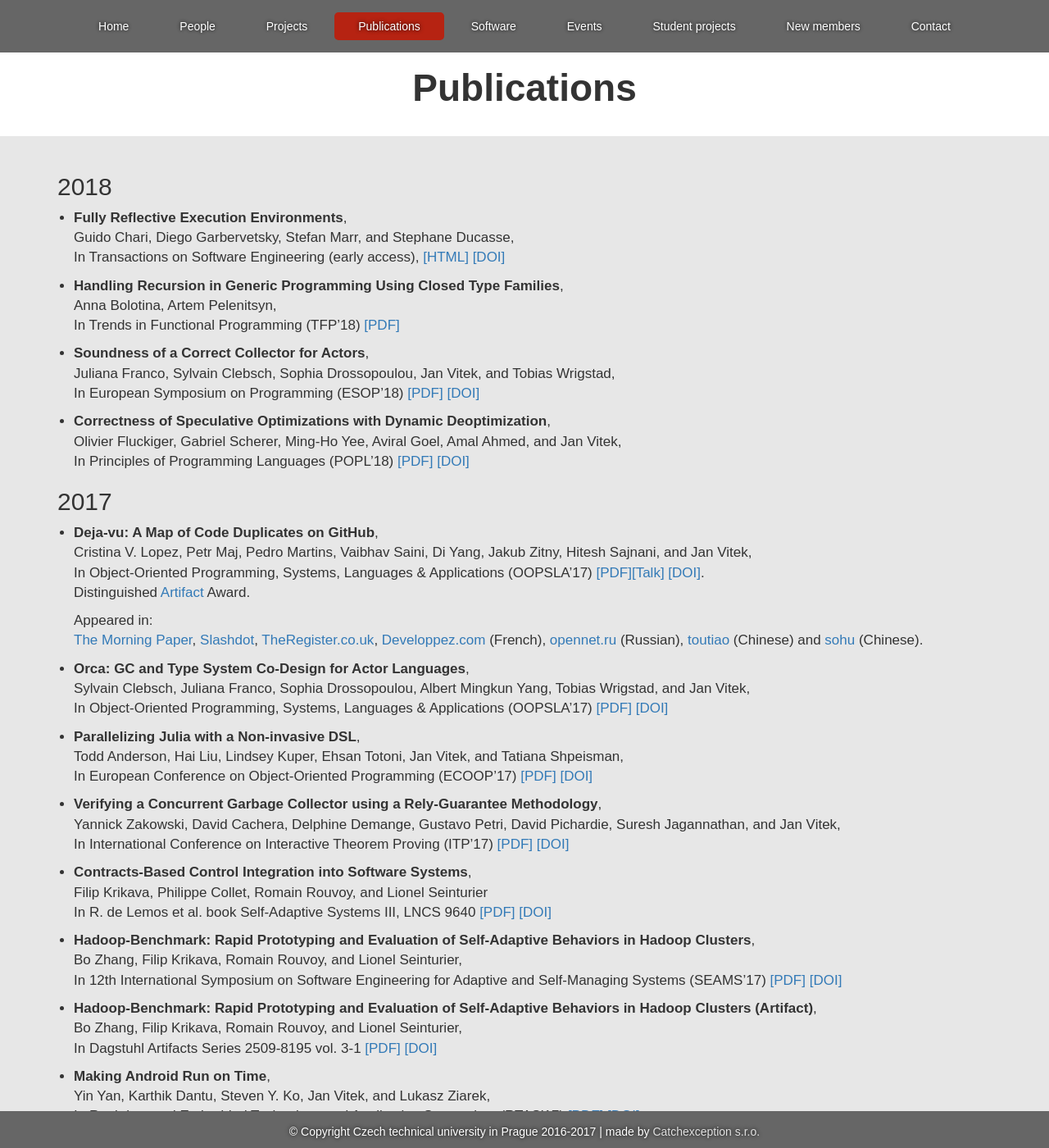
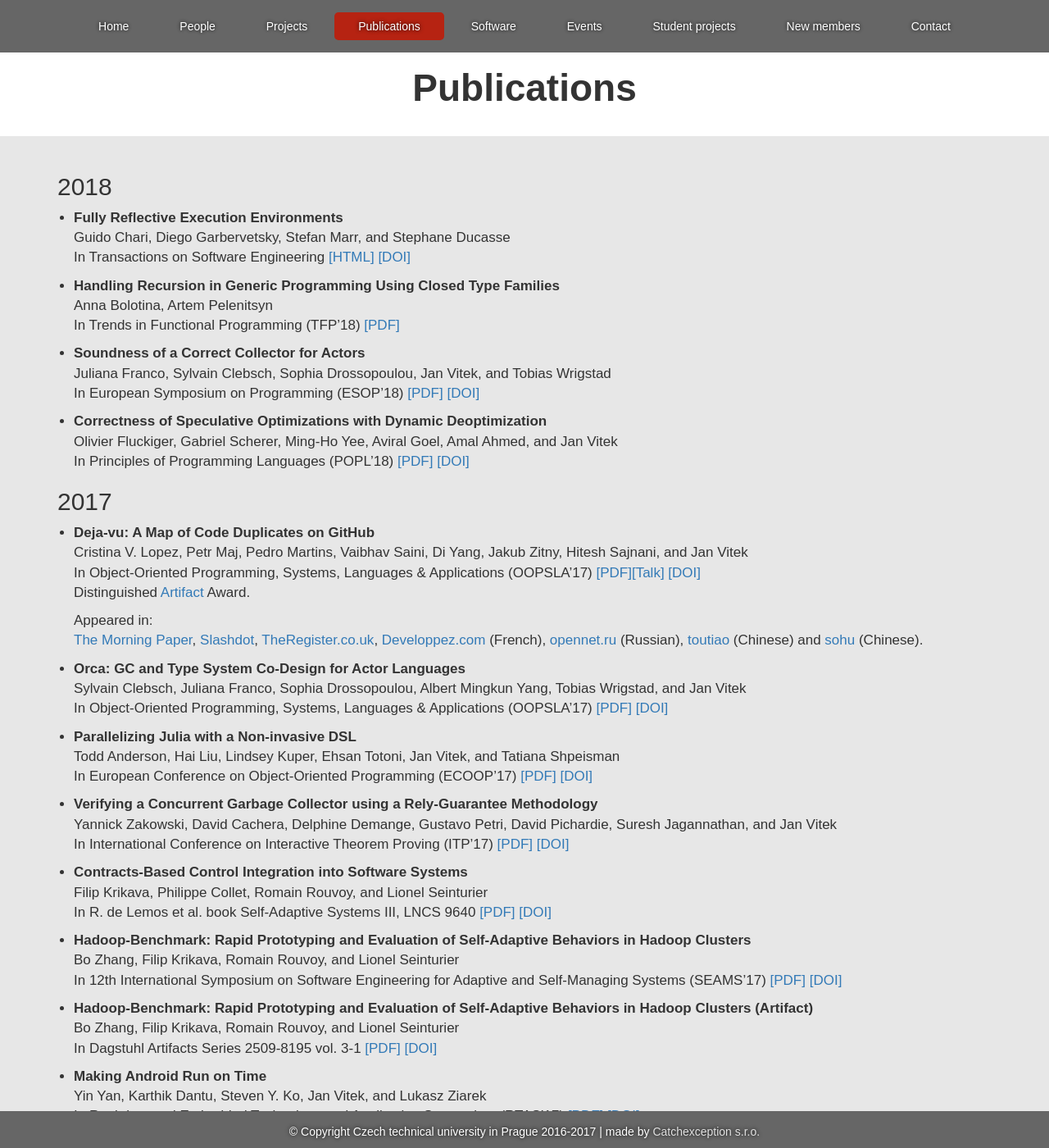
Before and after one commit to PRL-PRG/prl-prg.github.io, a Jekyll site: the page built from publications.md, in a window 1280 px wide and 1400 px high. Shown: the whole window at 82% size. Built offline with Jekyll 4.4.1, drawn with Linux system fonts in a browser that asks for light colours; some of the changed text lies outside the part shown.

Commit message:
Punctuation extermination in publications section.

```diff
--- a/publications.md
+++ b/publications.md
@@ -6,8 +6,8 @@ title: Publications
 ## 2018
 
 <!-- July 16-18
-- **Tests from Traces: Automated Unit Test Extraction for R**,
-  Filip Křikava, Jan Vitek,
+- **Tests from Traces: Automated Unit Test Extraction for R**
+  Filip Křikava, Jan Vitek
   In International Symposium on Software Testing and Analysis (ISSTA'18)
   [[PDF]]()
   [[DOI]]()
@@ -15,51 +15,51 @@ title: Publications
 -->
 
 <!-- July 15-21
-- **KafKa: Gradual Typing for Objects**,
-  Benjamin Chung, Paley Li, Francesco Zappa Nardelli, and Jan Vitek,
+- **KafKa: Gradual Typing for Objects**
+  Benjamin Chung, Paley Li, Francesco Zappa Nardelli, and Jan Vitek
   In European Conference on Object-Oriented Programming (ECOOP'18)
   [[PDF]]()
   [[DOI]]()
 -->
 
 <!-- July 10-13
--  **Automated unit test generation using genthat**,
-  Filip Křikava, Jan Vitek,
+-  **Automated unit test generation using genthat**
+  Filip Křikava, Jan Vitek
   In The Conference for Users of R (userR!'18)
   [[PDF]]()
   [[DOI]]()
 -->
 
-- **Fully Reflective Execution Environments**,
-  Guido Chari, Diego Garbervetsky, Stefan Marr, and Stephane Ducasse,
-  In Transactions on Software Engineering (early access),
+- **Fully Reflective Execution Environments** <!-- new line -->
+  Guido Chari, Diego Garbervetsky, Stefan Marr, and Stephane Ducasse <!-- new line -->
+  In Transactions on Software Engineering
   [[HTML]](https://ieeexplore.ieee.org/document/8307099/)
   [[DOI]](https://doi.org/10.1109/TSE.2018.2812715)
 
-- **Handling Recursion in Generic Programming Using Closed Type Families**,
-  Anna Bolotina, Artem Pelenitsyn,
+- **Handling Recursion in Generic Programming Using Closed Type Families** <!-- new line -->
+  Anna Bolotina, Artem Pelenitsyn <!-- new line -->
   In Trends in Functional Programming (TFP'18)
   [[PDF]](http://staff.mmcs.sfedu.ru/~ulysses/Papers/2018-TFP-dgp-recursion.pdf)
 
-- **Soundness of a Correct Collector for Actors**,
-  Juliana Franco, Sylvain Clebsch, Sophia Drossopoulou, Jan Vitek, and Tobias Wrigstad,
+- **Soundness of a Correct Collector for Actors** <!-- new line -->
+  Juliana Franco, Sylvain Clebsch, Sophia Drossopoulou, Jan Vitek, and Tobias Wrigstad <!-- new line -->
   In European Symposium on Programming (ESOP'18)
   [[PDF]](http://janvitek.org/pubs/esop18.pdf)
   [[DOI]](https://dx.doi.org/10.1007/978-3-319-89884-1_31)
 
-- **Correctness of Speculative Optimizations with Dynamic Deoptimization**,
-  Olivier Fluckiger, Gabriel Scherer, Ming-Ho Yee, Aviral Goel, Amal Ahmed, and Jan Vitek,
+- **Correctness of Speculative Optimizations with Dynamic Deoptimization** <!-- new line -->
+  Olivier Fluckiger, Gabriel Scherer, Ming-Ho Yee, Aviral Goel, Amal Ahmed, and Jan Vitek <!-- new line -->
   In Principles of Programming Languages (POPL'18)
   [[PDF]](http://janvitek.org/pubs/popl18.pdf)
   [[DOI]](https://doi.org/10.1145/3158137)
 
 ## 2017
 
-- **Deja-vu: A Map of Code Duplicates on GitHub**,
-  Cristina V. Lopez, Petr Maj, Pedro Martins, Vaibhav Saini, Di Yang, Jakub Zitny, Hitesh Sajnani, and Jan Vitek,
+- **Deja-vu: A Map of Code Duplicates on GitHub** <!-- new line -->
+  Cristina V. Lopez, Petr Maj, Pedro Martins, Vaibhav Saini, Di Yang, Jakub Zitny, Hitesh Sajnani, and Jan Vitek <!-- new line -->
   In Object-Oriented Programming, Systems, Languages & Applications (OOPSLA'17)
   [[PDF]](http://janvitek.org/pubs/oopsla17b.pdf)[[Talk]](https://www.youtube.com/watch?v=4M-ASEpVOaY)
-  [[DOI]](https://doi.org/10.1145/3133908).
+  [[DOI]](https://doi.org/10.1145/3133908) <!-- new line -->
   Distinguished [Artifact](http://mondego.ics.uci.edu/projects/dejavu/) Award.
 
   Appeared in:
@@ -71,50 +71,50 @@ title: Publications
   [toutiao](https://www.toutiao.com/a6491879685222302221/) (Chinese)
   and [sohu](http://www.sohu.com/a/206363660_114760) (Chinese).
 
-- **Orca: GC and Type System Co-Design for Actor Languages**,
-  Sylvain Clebsch, Juliana Franco, Sophia Drossopoulou, Albert Mingkun Yang, Tobias Wrigstad, and Jan Vitek,
+- **Orca: GC and Type System Co-Design for Actor Languages** <!-- new line -->
+  Sylvain Clebsch, Juliana Franco, Sophia Drossopoulou, Albert Mingkun Yang, Tobias Wrigstad, and Jan Vitek <!-- new line -->
   In Object-Oriented Programming, Systems, Languages & Applications (OOPSLA'17)
   [[PDF]](http://janvitek.org/pubs/oopsla17a.pdf)
   [[DOI]](https://doi.org/10.1145/3133896)
 
-- **Parallelizing Julia with a Non-invasive DSL**,
-  Todd Anderson, Hai Liu, Lindsey Kuper, Ehsan Totoni, Jan Vitek, and Tatiana Shpeisman,
+- **Parallelizing Julia with a Non-invasive DSL** <!-- new line -->
+  Todd Anderson, Hai Liu, Lindsey Kuper, Ehsan Totoni, Jan Vitek, and Tatiana Shpeisman <!-- new line -->
   In European Conference on Object-Oriented Programming (ECOOP'17)
   [[PDF]](http://janvitek.org/pubs/ecoop17.pdf)
   [[DOI]](http://dx.doi.org/10.4230/LIPIcs.ECOOP.2017.4)
 
-- **Verifying a Concurrent Garbage Collector using a Rely-Guarantee Methodology**,
-  Yannick Zakowski, David Cachera, Delphine Demange, Gustavo Petri, David Pichardie, Suresh Jagannathan, and Jan Vitek,
+- **Verifying a Concurrent Garbage Collector using a Rely-Guarantee Methodology** <!-- new line -->
+  Yannick Zakowski, David Cachera, Delphine Demange, Gustavo Petri, David Pichardie, Suresh Jagannathan, and Jan Vitek <!-- new line -->
   In International Conference on Interactive Theorem Proving (ITP'17)
   [[PDF]](http://janvitek.org/pubs/ITP17.pdf)
   [[DOI]](https://doi.org/10.1007/978-3-319-66107-0_31)
 
-- **Contracts-Based Control Integration into Software Systems**,
-  Filip Krikava, Philippe Collet, Romain Rouvoy, and Lionel Seinturier
+- **Contracts-Based Control Integration into Software Systems** <!-- new line -->
+  Filip Krikava, Philippe Collet, Romain Rouvoy, and Lionel Seinturier <!-- new line -->
   In R. de Lemos et al. book Self-Adaptive Systems III, LNCS 9640
   [[PDF]](https://link.springer.com/content/pdf/10.1007%2F978-3-319-74183-3_9.pdf)
   [[DOI]](https://doi.org/10.1007/978-3-319-74183-3)
 
-- **Hadoop-Benchmark: Rapid Prototyping and Evaluation of Self-Adaptive Behaviors in Hadoop Clusters**,
-  Bo Zhang, Filip Krikava, Romain Rouvoy, and Lionel Seinturier,
+- **Hadoop-Benchmark: Rapid Prototyping and Evaluation of Self-Adaptive Behaviors in Hadoop Clusters** <!-- new line -->
+  Bo Zhang, Filip Krikava, Romain Rouvoy, and Lionel Seinturier <!-- new line -->
   In 12th International Symposium on Software Engineering for Adaptive and Self-Managing Systems (SEAMS’17)
   [[PDF]](https://hal.inria.fr/hal-01475635.pdf)
   [[DOI]](http://dx.doi.org/10.1109/SEAMS.2017.15)
 
-- **Hadoop-Benchmark: Rapid Prototyping and Evaluation of Self-Adaptive Behaviors in Hadoop Clusters (Artifact)**,
-  Bo Zhang, Filip Krikava, Romain Rouvoy, and Lionel Seinturier,
+- **Hadoop-Benchmark: Rapid Prototyping and Evaluation of Self-Adaptive Behaviors in Hadoop Clusters (Artifact)** <!-- new line -->
+  Bo Zhang, Filip Krikava, Romain Rouvoy, and Lionel Seinturier <!-- new line -->
   In Dagstuhl Artifacts Series 2509-8195 vol. 3-1
   [[PDF]](http://drops.dagstuhl.de/opus/volltexte/2017/7139)
   [[DOI]](http://dx.doi.org/10.4230/DARTS.3.1.1)
 
-- **Making Android Run on Time**,
-  Yin Yan, Karthik Dantu, Steven Y. Ko, Jan Vitek, and Lukasz Ziarek,
+- **Making Android Run on Time** <!-- new line -->
+  Yin Yan, Karthik Dantu, Steven Y. Ko, Jan Vitek, and Lukasz Ziarek <!-- new line -->
   In Real-time and Embedded Technology and Application Symposium (RTAS'17)
   [[PDF]](http://janvitek.org/pubs/rtas17.pdf)
   [[DOI]](https://doi.org/10.1109/RTAS.2017.38)
 
-- **Helenos: A Realistic Benchmark for Distributed Transactional Memory**,
-  Jan Baranowski, Paweł Kobyliński, Konrad Siek, and Paweł T. Wojciechowski,
+- **Helenos: A Realistic Benchmark for Distributed Transactional Memory** <!-- new line -->
+  Jan Baranowski, Paweł Kobyliński, Konrad Siek, and Paweł T. Wojciechowski <!-- new line -->
   In Software: Practice and Experience, volume 48, issue 3
   [[HTML]](http://onlinelibrary.wiley.com/doi/10.1002/spe.2548/full)
   [[PDF]](https://arxiv.org/abs/1603.07899)
```
